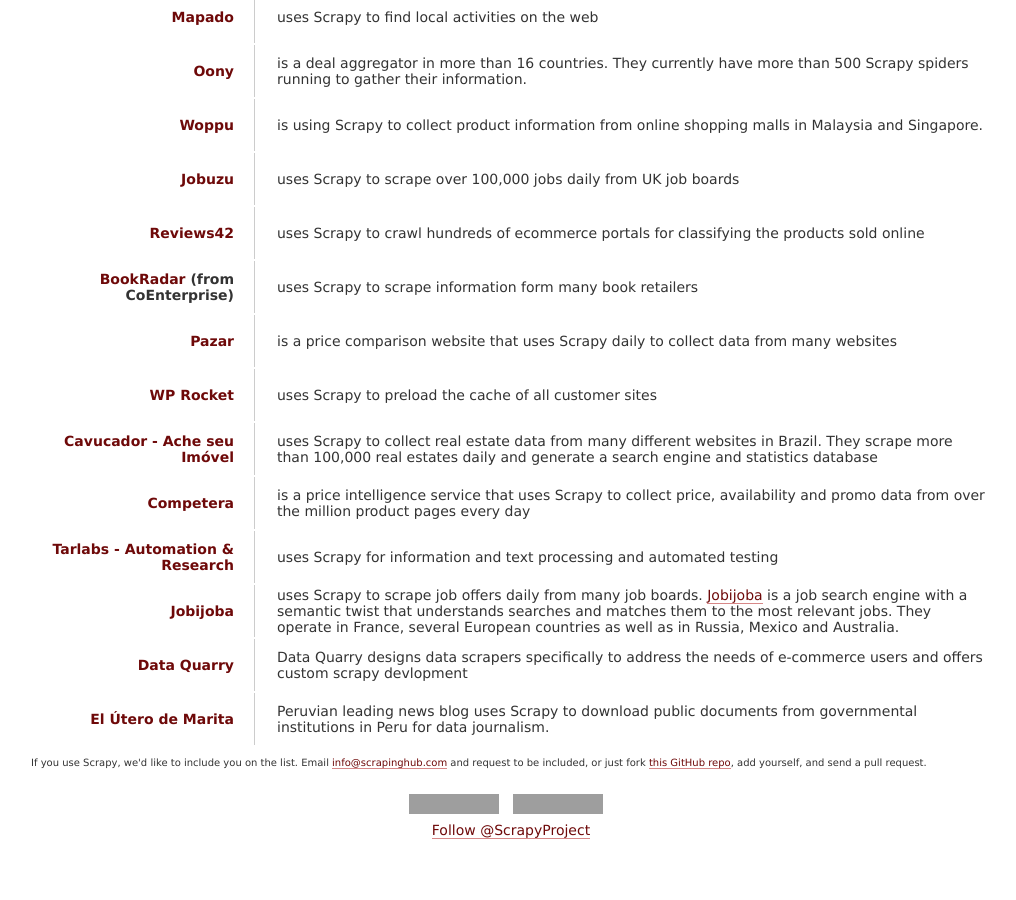
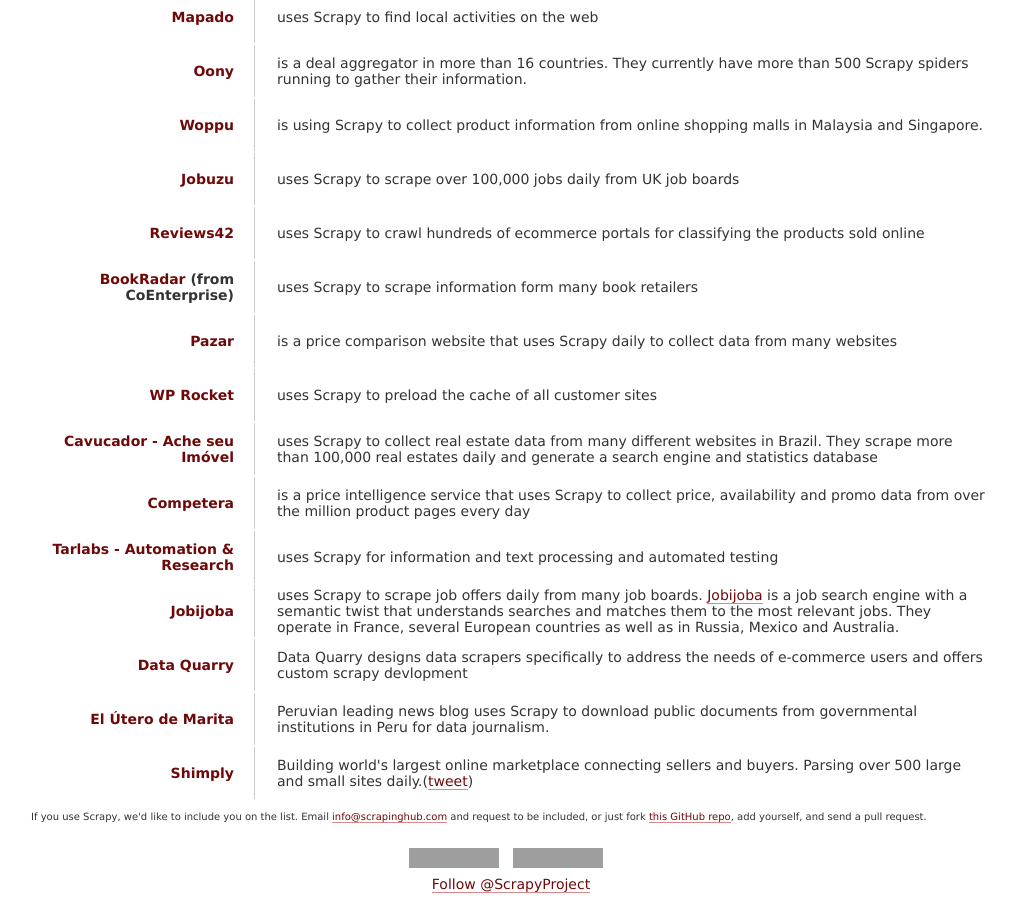
Before and after one commit to scrapy/scrapy.org, a Jekyll site: the page built from companies.html, in a window 1280 px wide and 900 px high, scrolled down 1945 px. Shown: the whole window, without its empty margins (129-1145 px from the left). Built offline with Jekyll 4.4.1, drawn with Linux system fonts in a browser that asks for light colours; Markdown is read by kramdown in place of the engine named in the settings; comment, search, counter and statistics services are not loaded; before the commit the page ends 2791 px from its top, so only the background shows below that; grey boxes are pictures that could not be loaded.

Commit message:
Adding Shimply as a user of Scrapy

```diff
--- a/companies.html
+++ b/companies.html
@@ -196,7 +196,10 @@
         <th><a href="http://utero.pe/">El Útero de Marita</a></th>
         <td>Peruvian leading news blog uses Scrapy to download public documents from governmental institutions in Peru for data journalism.</td>
     </tr>
-
+    <tr>
+        <th><a href="http://www.shimply.com/">Shimply</a></th>
+        <td>Building world's largest online marketplace connecting sellers and buyers. Parsing over 500 large and small sites daily.(<a href="https://twitter.com/rajatgarg79/status/508132805440581632">tweet</a>)</td>
+    </tr>
 </table>
 
 <p class="note">If you use Scrapy, we'd like to include you on the list. Email <a href="mailto:info@scrapinghub.com">info@scrapinghub.com</a> and request to be included, or just fork <a href="https://github.com/scrapy/scrapy.github.io">this GitHub repo</a>, add yourself, and send a pull request.</p>
```
